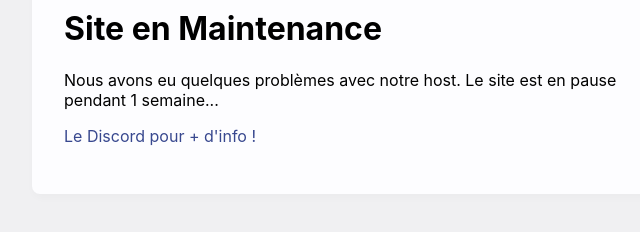
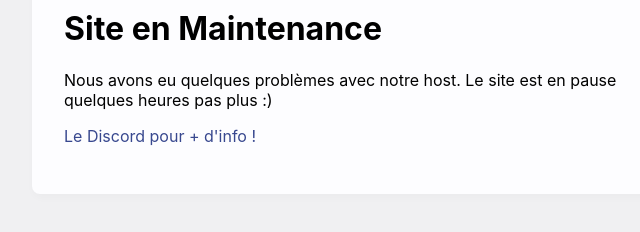
Before and after one commit to Starmania/Maintenance, a plain HTML site: page index.html in a window 1280 px wide. Shown: the part 124-356 px from the top of the page, 276-916 px from the left. Drawn offline with Linux system fonts and the light colour scheme.

Commit message:
Update index.html

```diff
--- a/index.html
+++ b/index.html
@@ -35,7 +35,7 @@
 <body>
 <div>
     <h1>Site en Maintenance</h1>
-    <p>Nous avons eu quelques problèmes avec notre host. Le site est en pause pendant 1 semaine...</p>
+    <p>Nous avons eu quelques problèmes avec notre host. Le site est en pause quelques heures pas plus :)</p>
     <p><a href="https://discord.gg/ckt3wmuQaw">Le Discord pour + d'info !</a></p>
 </div>
 
```
